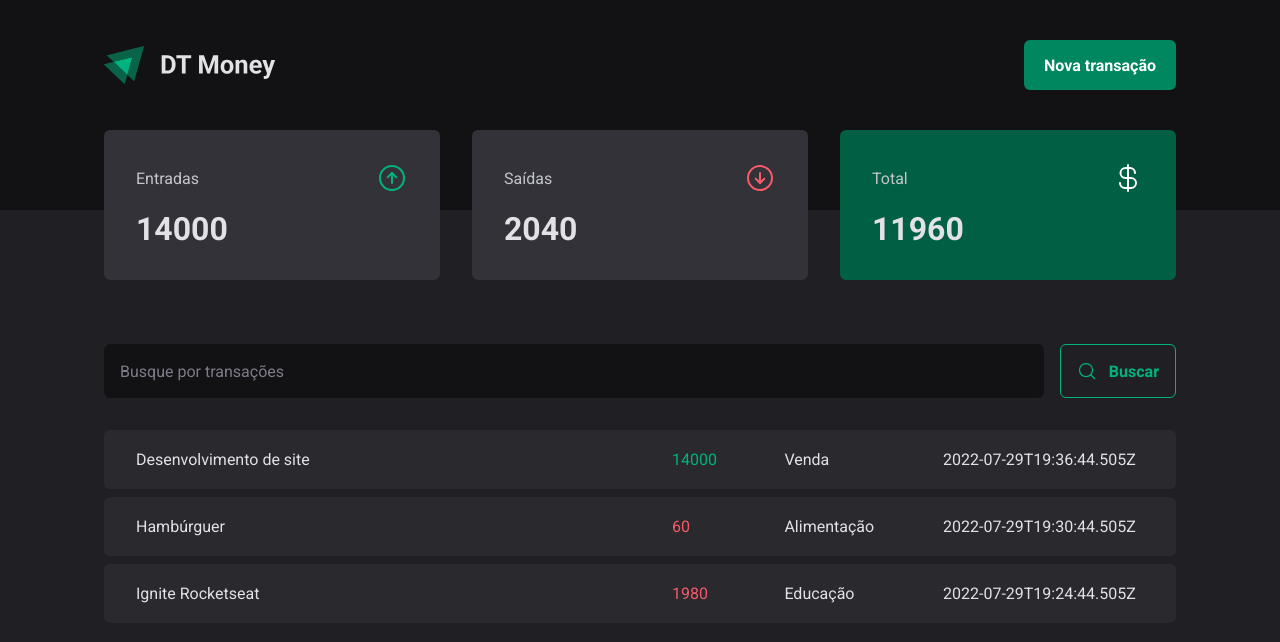
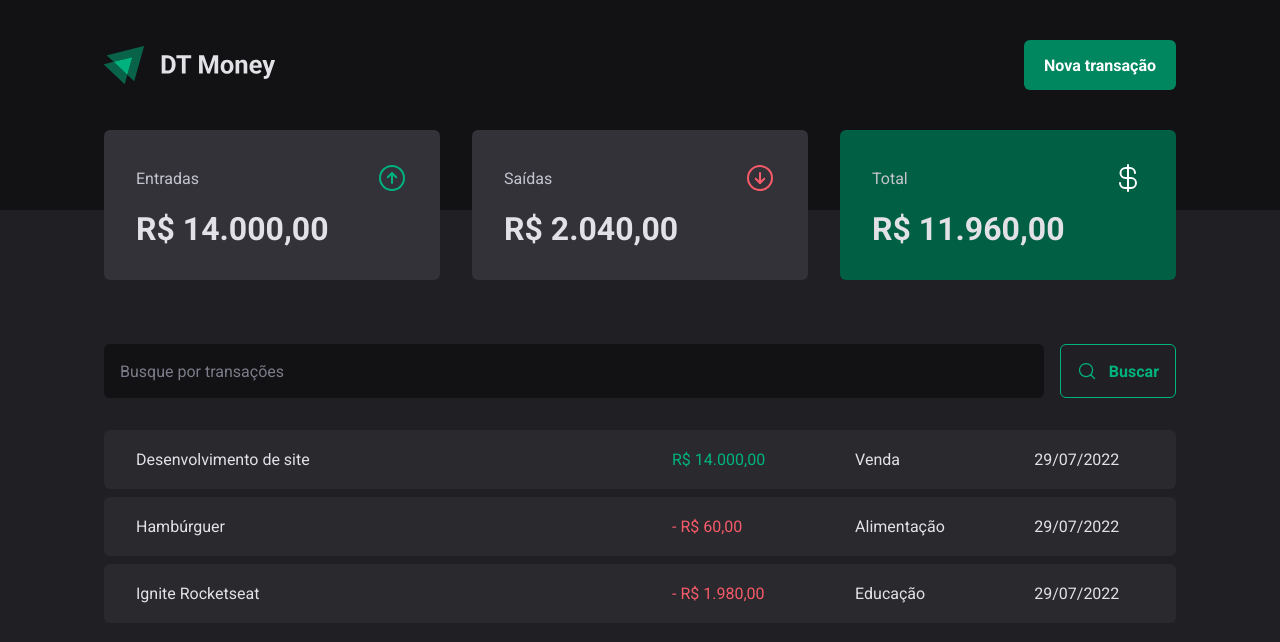
Before and after one commit to RodrigoSaantos/dt-money, a React (Vite) app: page / in a window 1280 px wide. Shown: the top 642 px of the page. Built offline with nearby package versions, Linux system fonts and the light colour scheme; data requests are answered from the project's data file.

Commit message:
Formatting values

```diff
--- a/src/components/Summary/index.tsx
+++ b/src/components/Summary/index.tsx
@@ -1,6 +1,7 @@
 import { ArrowCircleDown, ArrowCircleUp, CurrencyDollar } from "phosphor-react";
 import { useContext } from "react";
 import { TransactionsContext } from "../../contexts/TransactionsContext";
+import { priceFormatter } from '../../utils/formatter';
 import { SummaryCard, SummaryContainer } from "./styles";
 
 export function Summary() {
@@ -33,7 +34,7 @@
           <ArrowCircleUp size={32} color="#00b37e" />
         </header>
 
-        <strong>{summary.income}</strong>
+        <strong>{priceFormatter.format(summary.income)}</strong>
       </SummaryCard>
 
       <SummaryCard>
@@ -42,7 +43,7 @@
           <ArrowCircleDown size={32} color="#f75a68" />
         </header>
 
-        <strong>{summary.outcome}</strong>
+        <strong>{priceFormatter.format(summary.outcome)}</strong>
       </SummaryCard>
 
       <SummaryCard variant="green">
@@ -51,7 +52,7 @@
           <CurrencyDollar size={32} color="#fff" />
         </header>
 
-        <strong>{summary.total}</strong>
+        <strong>{priceFormatter.format(summary.total)}</strong>
       </SummaryCard>
     </SummaryContainer>
   );
--- a/src/pages/Transactions/index.tsx
+++ b/src/pages/Transactions/index.tsx
@@ -2,10 +2,9 @@
 import { Header } from "../../components/Header";
 import { Summary } from "../../components/Summary";
 import { TransactionsContext } from "../../contexts/TransactionsContext";
+import { dateFormatter, priceFormatter } from "../../utils/formatter";
 import { SearchForm } from "./components/SearchForm";
 import { PriceHighlight, TransactionsContainer, TransactionsTable } from "./styles";
-
-
 
 export function Transactions() {
   const { transactions } = useContext(TransactionsContext)
@@ -25,11 +24,12 @@
                   <td width="50%">{transaction.description}</td>
                   <td>
                     <PriceHighlight variant={transaction.type}>
-                      {transaction.price}
+                      {transaction.type === 'outcome' && '- '}
+                      {priceFormatter.format(transaction.price)}
                     </PriceHighlight>
                   </td>
                   <td>{transaction.category}</td>
-                  <td>{transaction.createdAt}</td>
+                  <td>{dateFormatter.format(new Date(transaction.createdAt))}</td>
                 </tr>
               )
             })}
--- /dev/null
+++ b/src/utils/formatter.ts
@@ -0,0 +1,6 @@
+export const dateFormatter = new Intl.DateTimeFormat('pt-BR');
+
+export const priceFormatter = new Intl.NumberFormat('pt-BR', {
+  style: 'currency',
+  currency: 'BRL',
+});
```
